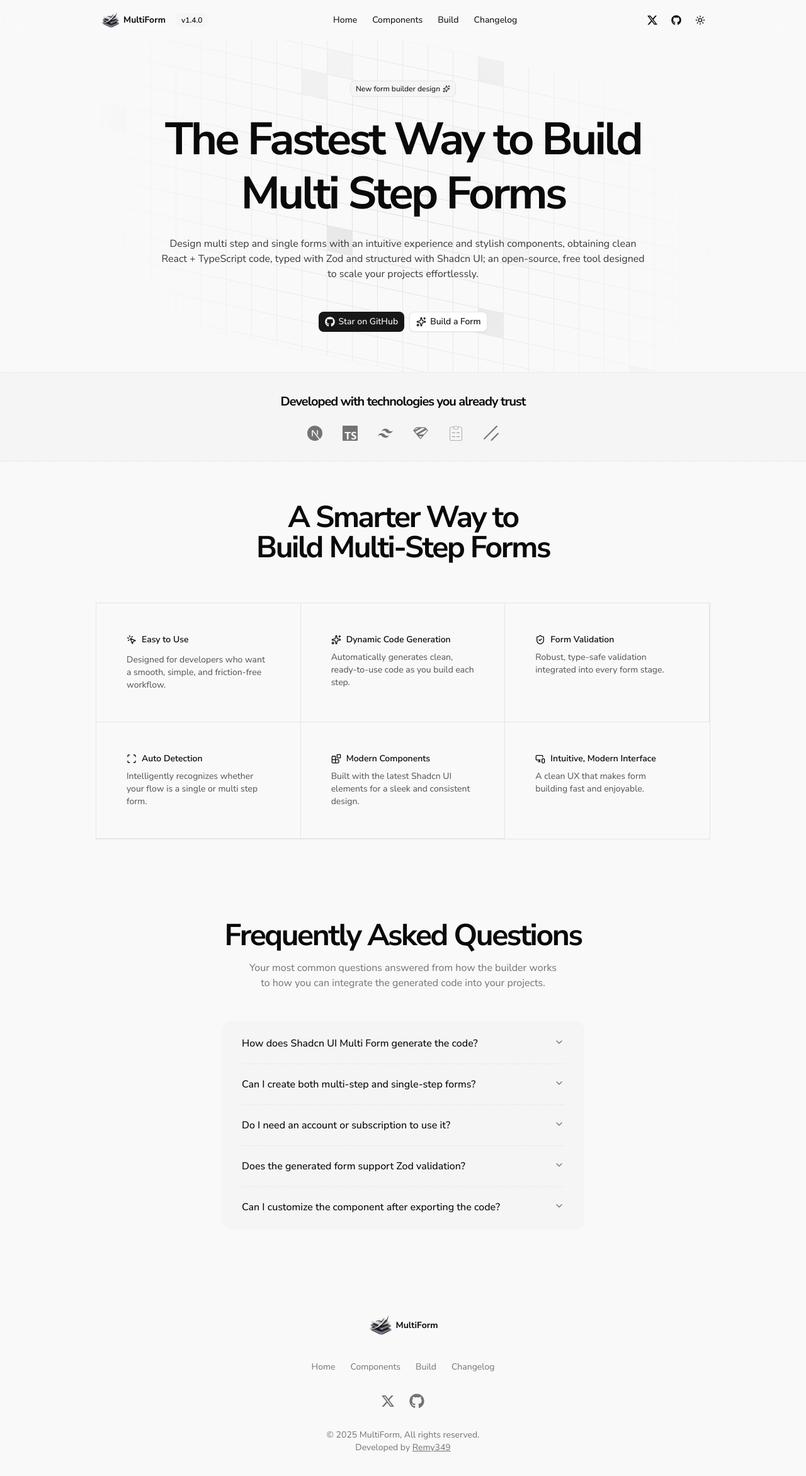
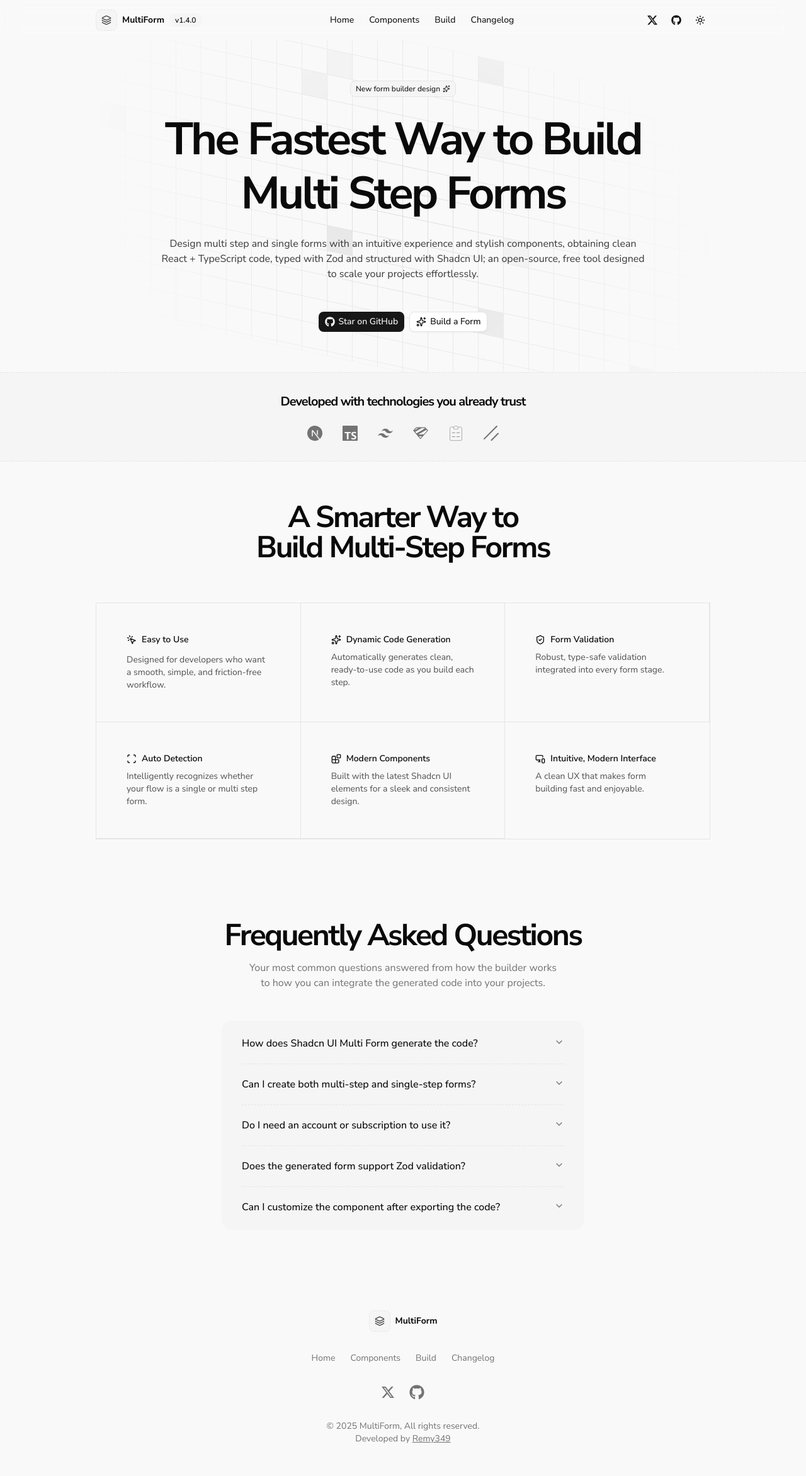
Before and after one commit to Remy349/shadcn-ui-multi-form, a Next.js app: page / in a window 1280 px wide. Shown: the top 2344 px of the page at 63% size. Built offline with nearby package versions, Linux system fonts and the light colour scheme.

Commit message:
feat: Add logo change

```diff
--- a/app/(builder)/build/_components/form-builder/elements-sidebar.tsx
+++ b/app/(builder)/build/_components/form-builder/elements-sidebar.tsx
@@ -12,7 +12,7 @@ import {
   SidebarSeparator,
 } from "@/components/ui/sidebar";
 import type { FormElement, FormElementType } from "@/types/form-builder";
-import { ComponentIcon, LayoutPanelTopIcon, LogOutIcon } from "lucide-react";
+import { ComponentIcon, LogOutIcon } from "lucide-react";
 import Link from "next/link";
 import {
   TextIcon,
@@ -29,6 +29,7 @@ import {
   SliderIcon,
   FrameIcon,
   RadiobuttonIcon,
+  LayersIcon,
 } from "@radix-ui/react-icons";
 import type { ForwardRefExoticComponent, RefAttributes } from "react";
 import type { IconProps } from "@radix-ui/react-icons/dist/types";
@@ -246,7 +247,7 @@ export const ElementsSidebar = ({ addElement }: ElementsSidebarProps) => {
             <SidebarMenuButton size="lg" asChild>
               <Link href="/">
                 <div className="flex aspect-square size-8 items-center justify-center rounded-lg bg-muted border border-dashed">
-                  <LayoutPanelTopIcon className="size-4" />
+                  <LayersIcon className="size-4 text-primary/80" />
                 </div>
                 <div className="flex flex-col leading-tight">
                   <span className="font-bold text-sm">MultiForm</span>
--- a/app/(landing)/_components/footer/footer.tsx
+++ b/app/(landing)/_components/footer/footer.tsx
@@ -3,6 +3,7 @@ import { links } from "./links";
 import { FaGithub } from "react-icons/fa";
 import { BsTwitterX } from "react-icons/bs";
 import type { Route } from "next";
+import { LayersIcon } from "lucide-react";
 
 export const Footer = () => {
   return (
@@ -11,11 +12,11 @@ export const Footer = () => {
         <Link
           href="/"
           aria-label="Home"
-          className="mx-auto size-fit flex items-center space-x-1 px-2 py-1"
+          className="mx-auto size-fit flex items-center space-x-2"
         >
-          <picture>
-            <img src="/logo.png" alt="MultiForm Logo" className="size-10" />
-          </picture>
+          <div className="rounded-md bg-muted p-2 border border-dashed">
+            <LayersIcon className="size-4 text-primary/80" />
+          </div>
           <span className="font-bold text-sm">MultiForm</span>
         </Link>
 
--- a/app/(landing)/_components/header/header.tsx
+++ b/app/(landing)/_components/header/header.tsx
@@ -7,6 +7,7 @@ import { BsTwitterX } from "react-icons/bs";
 import { FaGithub } from "react-icons/fa";
 import { Badge } from "@/components/ui/badge";
 import { getGitHubRepoStars } from "@/lib/github";
+import { LayersIcon } from "lucide-react";
 
 export const Header = async () => {
   const stars = await getGitHubRepoStars();
@@ -15,10 +16,10 @@ export const Header = async () => {
     <header className="sticky top-0 left-0 z-50 w-full backdrop-blur-lg">
       <nav className="px-6 mx-auto flex items-center justify-between h-16 max-w-5xl">
         <div className="flex items-center space-x-2">
-          <Link href="/" className="flex items-center space-x-1 py-1 px-2">
-            <picture>
-              <img src="/logo.png" alt="MultiForm Logo" className="size-8" />
-            </picture>
+          <Link href="/" className="flex items-center space-x-2">
+            <div className="rounded-md bg-muted p-2 border border-dashed">
+              <LayersIcon className="size-4 text-primary/80" />
+            </div>
             <span className="font-bold text-sm">MultiForm</span>
           </Link>
           <Badge variant="secondary" className="font-semibold">
```
